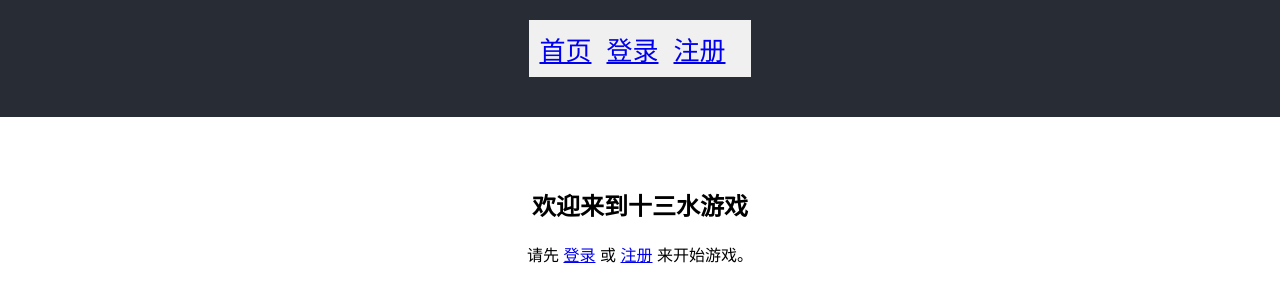
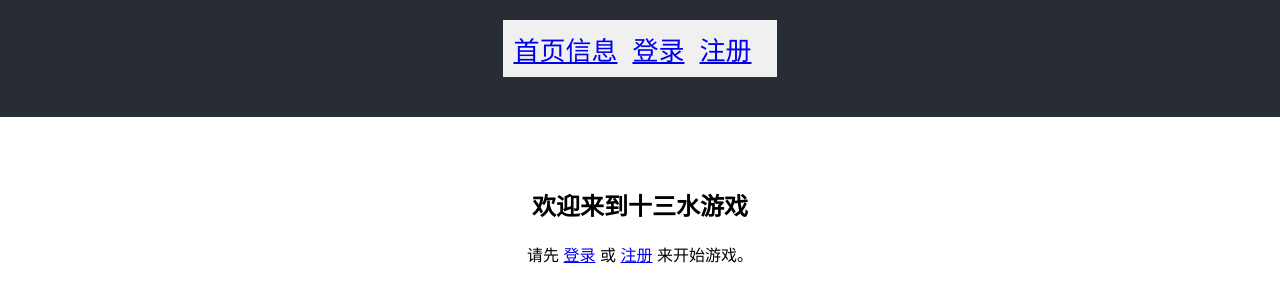
Before and after one commit to wen952555/sss, a React (Create React App) app in the folder frontend/: page / in a window 1280 px wide. Shown: the top 302 px of the page. Built offline with nearby package versions, Linux system fonts and the light colour scheme; no server answers.

Commit message:
Update App.js

```diff
--- a/frontend/src/App.js
+++ b/frontend/src/App.js
@@ -6,45 +6,46 @@ import { AuthProvider, useAuth } from './contexts/AuthContext';
 import LoginPage from './pages/LoginPage';
 import RegisterPage from './pages/RegisterPage';
 import GamePage from './pages/GamePage';
-import LobbyPage from './pages/LobbyPage'; // <--- 导入新的 LobbyPage
+// LobbyPage 不再需要了
+// import LobbyPage from './pages/LobbyPage';
 
 import './App.css';
 
+// HomePage 可以简化，或者直接在登录后跳转时不经过它
 function HomePage() {
     const { user, loading } = useAuth();
+    // 如果已登录，这个页面理论上不会显示，因为 App.js 会重定向
     if (loading) return <p>加载中...</p>;
     return (
         <div style={{textAlign: 'center', marginTop: '50px'}}>
             <h2>欢迎来到十三水游戏</h2>
-            {user ?
-                <>
-                    <p>你好, {user.phone_number} (积分: {user.points})</p>
-                    <Link to="/lobby" style={{fontSize: '1.2em', padding: '10px 20px', textDecoration: 'none', backgroundColor: '#28a745', color: 'white', borderRadius: '5px'}}>进入游戏大厅</Link>
-                </>
-                :
+            {!user &&
                 <p>请先 <Link to="/login">登录</Link> 或 <Link to="/register">注册</Link> 来开始游戏。</p>
             }
+            {/* 如果用户通过某种方式访问到这里且已登录，可以提供一个进入游戏的链接 */}
+            {user && <p>您已登录，<Link to="/game">点击这里进入游戏</Link></p>}
         </div>
     );
 }
 
 function Navigation() {
     const { user, logout, loading } = useAuth();
-    if (loading && !user) return null; // 初始加载时如果没用户信息，不显示导航避免闪烁
+    if (loading && !user) return null;
 
     return (
         <nav style={{ padding: '10px', background: '#f0f0f0', marginBottom: '20px', textAlign:'center' }}>
-            <Link to="/" style={{ marginRight: '15px' }}>首页</Link>
-            {user && <Link to="/lobby" style={{ marginRight: '15px' }}>游戏大厅</Link>}
-            {/* GamePage 链接现在通过 LobbyPage 进入，或者直接通过 URL /game/:roomId */}
-            {/* {user && <Link to="/game/default_room" style={{ marginRight: '15px' }}>快速开始(默认房间)</Link>}  */}
+            {/* 可以保留一个首页链接，但主要导航可能是游戏和登出 */}
+            <Link to="/" style={{ marginRight: '15px' }}>首页信息</Link>
+            {user && <Link to="/game" style={{ marginRight: '15px' }}>我的牌桌</Link>}
             {!user && <Link to="/login" style={{ marginRight: '15px' }}>登录</Link>}
             {!user && <Link to="/register" style={{ marginRight: '15px' }}>注册</Link>}
             {user && <button onClick={async () => await logout()} style={{ background: 'none', border: 'none', color: 'blue', cursor: 'pointer', padding: '0', fontSize:'inherit' }}>登出</button>}
+            {/* 后续可以在这里添加“匹配真实玩家”等按钮 */}
         </nav>
     );
 }
 
+// ProtectedRoute 现在主要保护 /game 路径
 function ProtectedRoute() {
     const { user, loading } = useAuth();
     const location = useLocation();
@@ -53,31 +54,55 @@ function ProtectedRoute() {
     return <Outlet />;
 }
 
-function App() {
-  return (
-    <AuthProvider>
-      <Router>
+// App 组件，登录后直接导向 /game
+function AppContent() {
+    const { user, loading } = useAuth();
+    const location = useLocation();
+
+    if (loading) {
+        return <div>应用加载中...</div>; // 或者一个骨架屏
+    }
+
+    // 如果用户已登录，并且当前不在游戏页面，则自动导航到游戏页面
+    // 需要排除一些我们不希望自动跳转的路径，比如用户正在尝试登出或访问特定非游戏页面
+    if (user && location.pathname !== '/game' && !location.pathname.startsWith('/login') && !location.pathname.startsWith('/register')) {
+        // 如果用户已登录但访问的是根路径 "/"，也跳转到 "/game"
+        // 或者，如果他们访问了其他受保护但非游戏的路径（未来可能有），则不跳转
+        // 为了简化，只要登录了，就尝试去 /game
+        // console.log("AppContent: User logged in, current path:", location.pathname, "navigating to /game");
+        // return <Navigate to="/game" replace />; // replace 避免返回到这个中间状态
+        // 上面的直接 Navigate 可能会导致循环，改为在 Routes 中处理
+    }
+
+
+    return (
         <div className="App">
-          <header className="App-header" style={{minHeight: 'auto'}}> {/* 调整了header样式 */}
+          <header className="App-header" style={{minHeight: 'auto'}}>
             <Navigation />
           </header>
           <main style={{padding: '20px'}}>
             <Routes>
-              <Route path="/" element={<HomePage />} />
+              <Route path="/" element={user ? <Navigate to="/game" replace /> : <HomePage />} /> {/* 登录了就去游戏，没登录看首页 */}
               <Route path="/login" element={<LoginPage />} />
               <Route path="/register" element={<RegisterPage />} />
 
               <Route element={<ProtectedRoute />}>
-                <Route path="/lobby" element={<LobbyPage />} /> {/* <--- 新增 Lobby 路由 */}
-                <Route path="/game/:roomId" element={<GamePage />} /> {/* <--- GamePage 接收 roomId 参数 */}
-                {/* 如果仍想保留一个默认游戏入口，可以这样，但 GamePage 需要处理 roomId 为 undefined 的情况 */}
-                {/* <Route path="/game" element={<GamePage />} />  */}
+                {/* GamePage 不再需要 roomId 参数，因为它总是与AI玩或由服务器分配 */}
+                <Route path="/game" element={<GamePage />} />
               </Route>
 
               <Route path="*" element={<div><p>404 - 页面未找到</p><Link to="/">返回首页</Link></div>} />
             </Routes>
           </main>
         </div>
+    );
+}
+
+function App() {
+  return (
+    <AuthProvider>
+      <Router>
+        <AppContent />
       </Router>
     </AuthProvider>
   );
```
